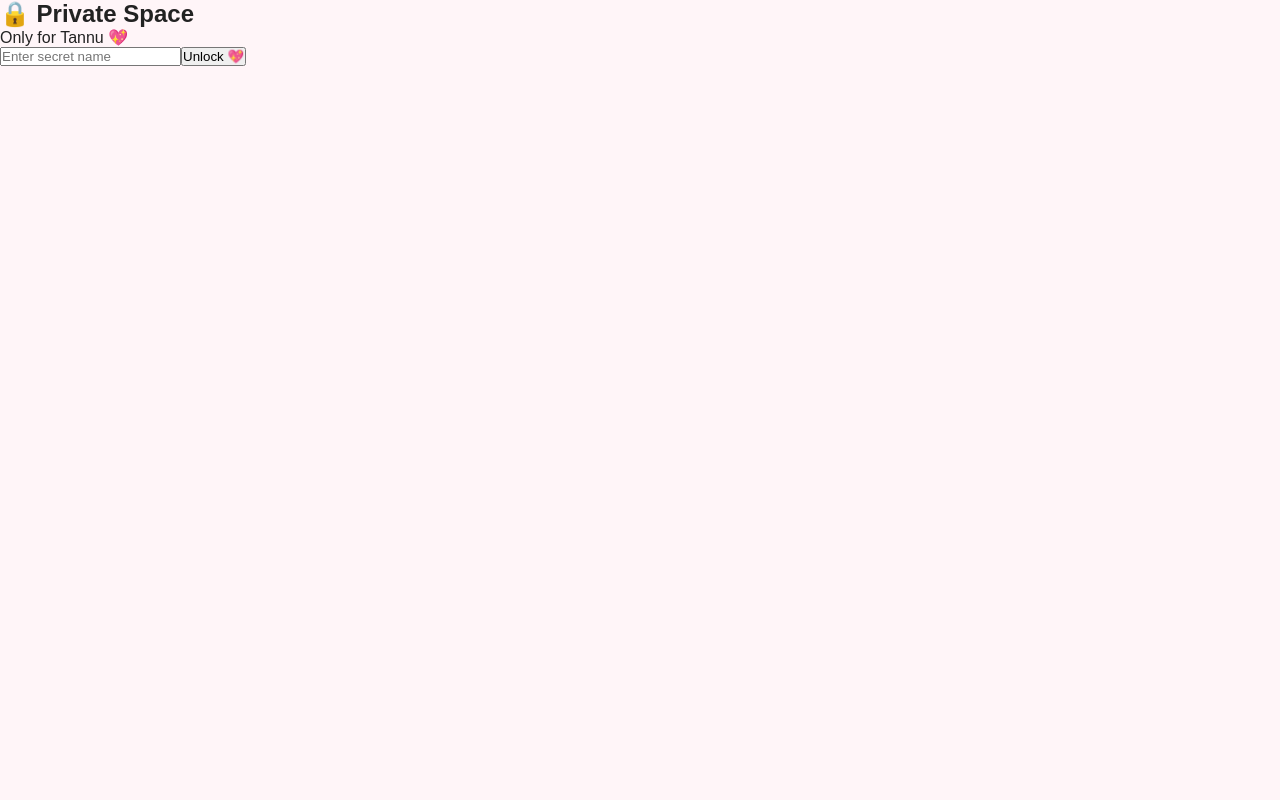
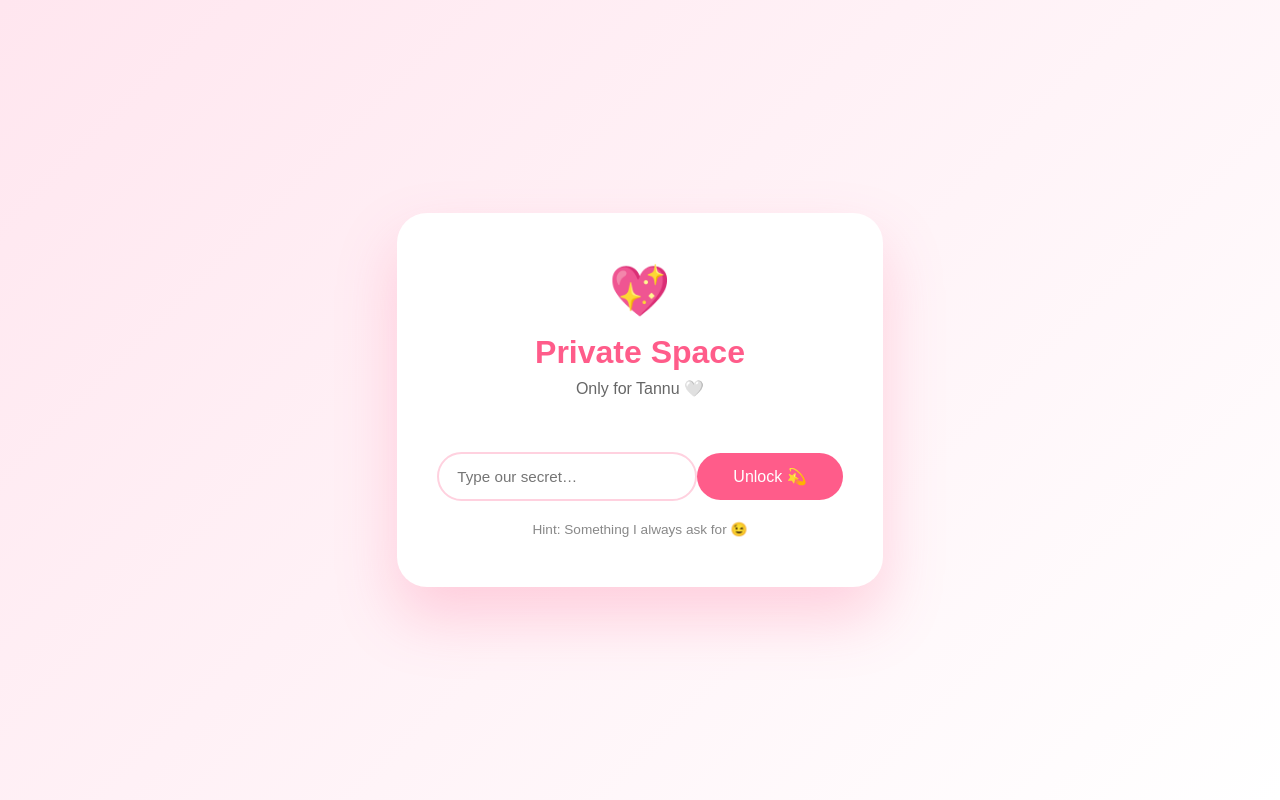
Before and after one commit to Yash-tanwar04/jaanu, a React (Vite) app: page / in a window 1280 px wide. Built offline with nearby package versions, Linux system fonts and the light colour scheme; the HTML template or start-up script is replaced by a standard one.

Commit message:
Styled lock screen and UI polish ✨

```diff
--- a/src/App.css
+++ b/src/App.css
@@ -247,3 +247,119 @@ body {
   cursor: pointer;
   transition: top 0.25s ease, left 0.25s ease;
 }
+/* ===============================
+   LOCK SCREEN (SECRET CODE PAGE)
+================================ */
+
+.lock-screen {
+  height: 100vh;
+  background: linear-gradient(135deg, #ffe6ef, #fff);
+  display: flex;
+  align-items: center;
+  justify-content: center;
+  overflow: hidden;
+}
+
+.lock-card {
+  background: white;
+  padding: 50px 40px;
+  border-radius: 30px;
+  text-align: center;
+  position: relative;
+  box-shadow: 0 30px 60px rgba(255, 92, 138, 0.25);
+  animation: lockFadeIn 1s ease;
+}
+
+/* glowing border */
+.lock-card::before {
+  content: "";
+  position: absolute;
+  inset: -3px;
+  border-radius: 33px;
+  background: linear-gradient(120deg, #ff5c8a, #ff9bb8);
+  z-index: -1;
+  filter: blur(12px);
+  animation: borderGlow 3s infinite ease-in-out;
+}
+
+/* heart icon */
+.lock-heart {
+  font-size: 3rem;
+  margin-bottom: 15px;
+  animation: heartPulse 2s infinite;
+}
+
+.lock-title {
+  font-size: 2rem;
+  color: #ff5c8a;
+  margin-bottom: 8px;
+}
+
+.lock-subtitle {
+  color: #666;
+  margin-bottom: 30px;
+}
+
+/* input */
+.lock-input {
+  width: 260px;
+  padding: 14px 18px;
+  border-radius: 30px;
+  border: 2px solid #ffd1df;
+  outline: none;
+  font-size: 0.95rem;
+  transition: all 0.3s ease;
+}
+
+.lock-input:focus {
+  border-color: #ff5c8a;
+  box-shadow: 0 0 15px rgba(255, 92, 138, 0.35);
+}
+
+/* button */
+.lock-btn {
+  margin-top: 25px;
+  padding: 14px 36px;
+  border-radius: 30px;
+  border: none;
+  background: #ff5c8a;
+  color: white;
+  font-size: 1rem;
+  cursor: pointer;
+  transition: transform 0.2s ease, box-shadow 0.2s ease;
+}
+
+.lock-btn:hover {
+  transform: scale(1.05);
+  box-shadow: 0 15px 30px rgba(255, 92, 138, 0.4);
+}
+
+/* hint */
+.lock-hint {
+  margin-top: 20px;
+  font-size: 0.85rem;
+  color: #888;
+}
+
+/* animations */
+@keyframes lockFadeIn {
+  from {
+    opacity: 0;
+    transform: translateY(20px) scale(0.95);
+  }
+  to {
+    opacity: 1;
+    transform: translateY(0) scale(1);
+  }
+}
+
+@keyframes borderGlow {
+  0% { opacity: 0.6; }
+  50% { opacity: 1; }
+  100% { opacity: 0.6; }
+}
+
+@keyframes heartPulse {
+  0%, 100% { transform: scale(1); }
+  50% { transform: scale(1.15); }
+}
--- a/src/App.jsx
+++ b/src/App.jsx
@@ -35,21 +35,41 @@ function App() {
   };
 
   if (!unlocked) {
-    return (
-      <div className="lock-screen">
-        <h2>🔒 Private Space</h2>
-        <p>Only for Tannu 💖</p>
+  return (
+    <div className="lock-screen">
+      <div className="lock-card">
+        <div className="lock-heart">💖</div>
+
+        <h2 className="lock-title">Private Space</h2>
+        <p className="lock-subtitle">
+          Only for Tannu 🤍
+        </p>
+
         <input
-          placeholder="Enter secret name"
+          className="lock-input"
+          placeholder="Type our secret…"
           value={secret}
           onChange={(e) => setSecret(e.target.value)}
         />
-        <button onClick={() => secret.toLowerCase() === 'phle boobies dikhao' && setUnlocked(true)}>
-          Unlock 💖
+
+        <button
+          className="lock-btn"
+          onClick={() =>
+            secret.trim().toLowerCase() === 'phle boobies dikhao' &&
+            setUnlocked(true)
+          }
+        >
+          Unlock 💫
         </button>
+
+        <p className="lock-hint">
+          Hint: Something I always ask for 😉
+        </p>
       </div>
-    );
-  }
+    </div>
+  );
+}
+
 
   return (
     <div className="app-container">
```
